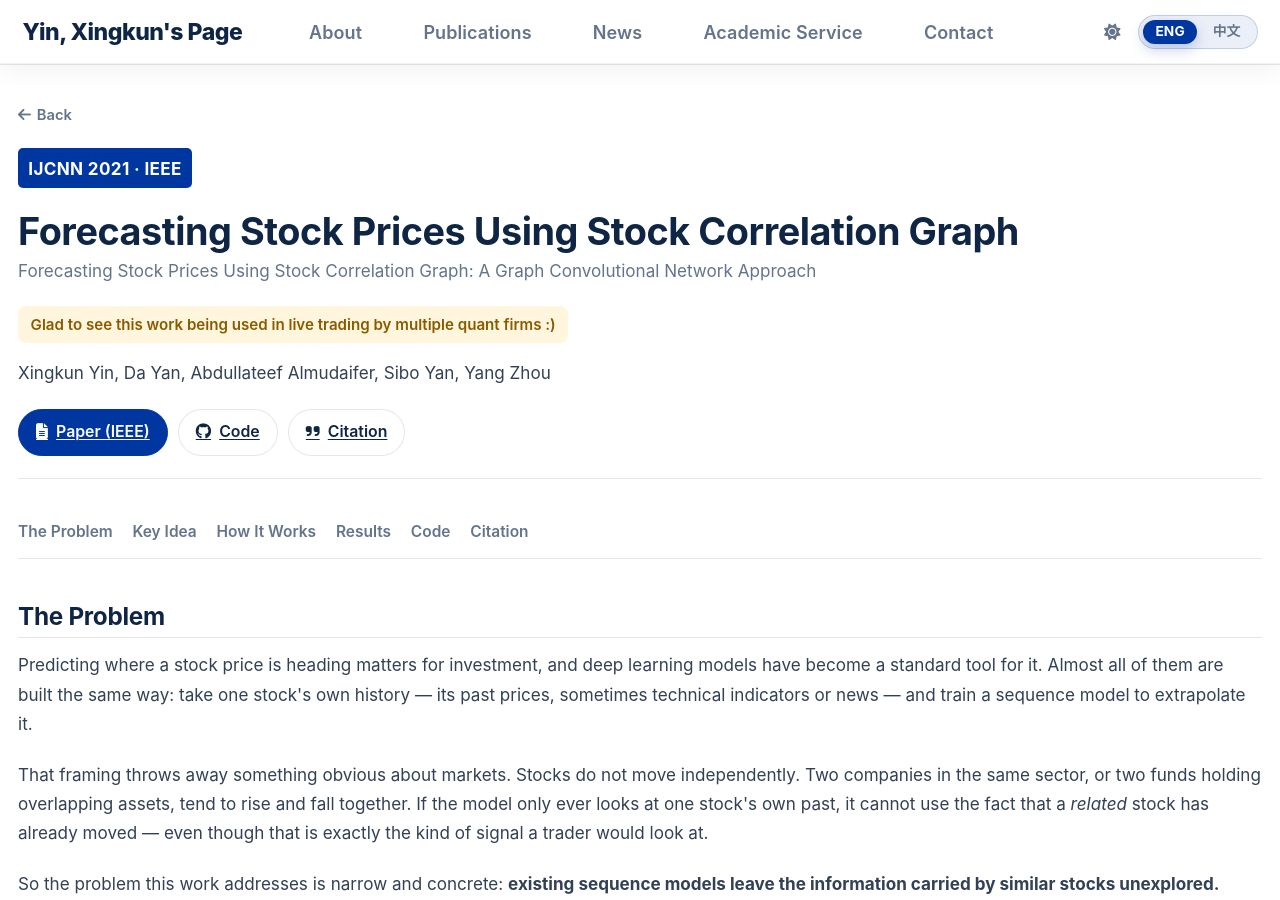
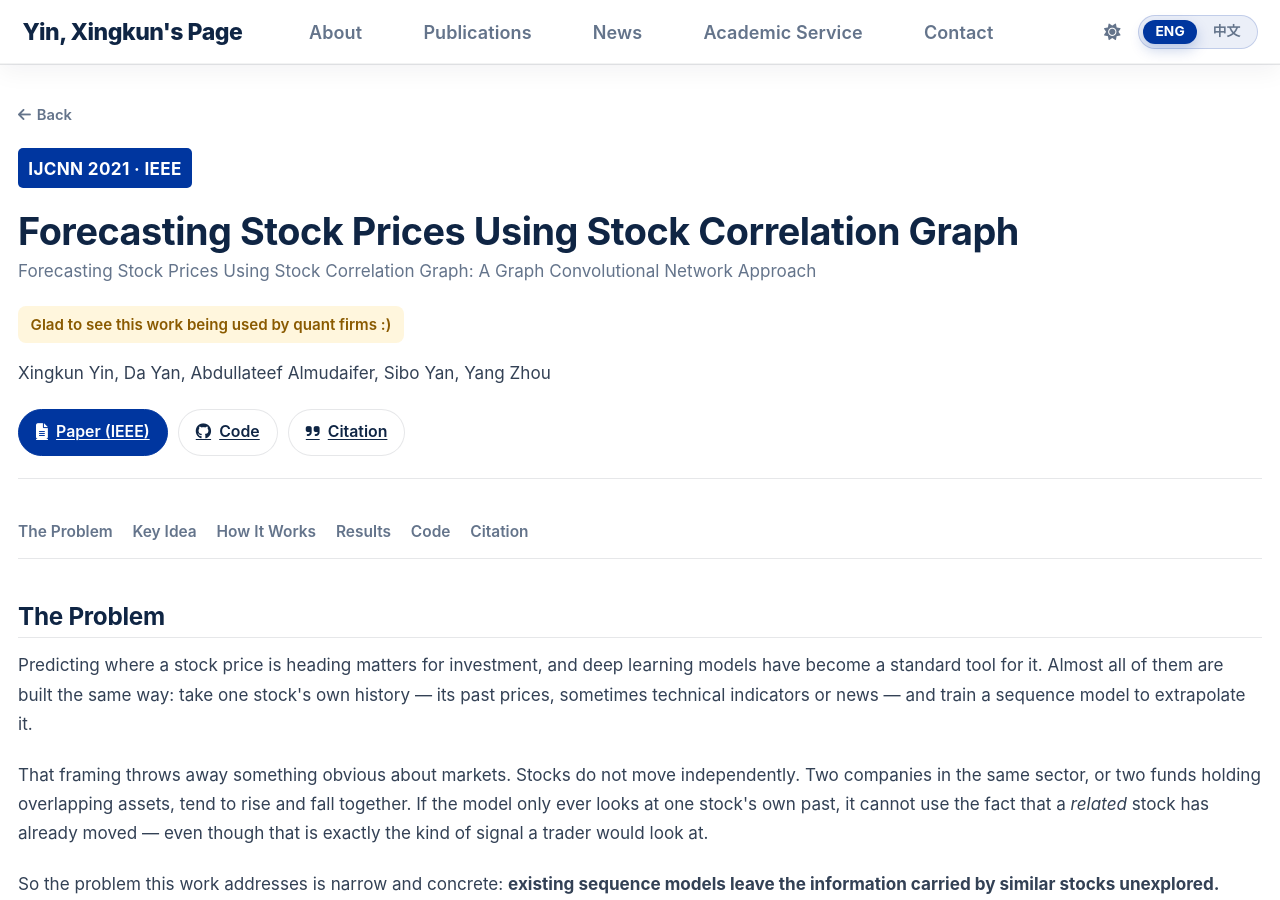
Before and after one commit to troyyxk/troyyxk.github.io, a Jekyll site: the page built from _publications/2021-07-18-forecasting-stock-prices.md, in a window 1280 px wide and 900 px high. Built offline with Jekyll 4.4.1, drawn with Linux system fonts in a browser that asks for light colours; a script bundle is joined from its source files by our own code; library files that are not in the unit come from our copies; comment, search, counter and statistics services are not loaded.

Commit message:
Soften the stock paper's note: adopted by quant firms, not several of them
Drops the count and the live-trading claim from the highlight line; it appears on
both the card and the paper page, from the same front matter.

```diff
--- a/_publications/2021-07-18-forecasting-stock-prices.md
+++ b/_publications/2021-07-18-forecasting-stock-prices.md
@@ -13,8 +13,8 @@ codeurl: 'https://github.com/troyyxk/gcgru_stock_prediction'
 excerpt_separator: ""
 description: 'A graph convolutional network approach that leverages stock correlation graphs to forecast stock prices.'
 description_zh: '一种利用股票之间的相关性图来预测股价的图卷积网络方法。'
-note: 'Glad to see this work being used in live trading by multiple quant firms :)'
-note_zh: '很高兴看到这项研究被多家量化机构实盘采用 :)'
+note: 'Glad to see this work being used by quant firms :)'
+note_zh: '很高兴看到这项研究被量化机构采用 :)'
 ---
 
 <section class="paper-hero">
```
